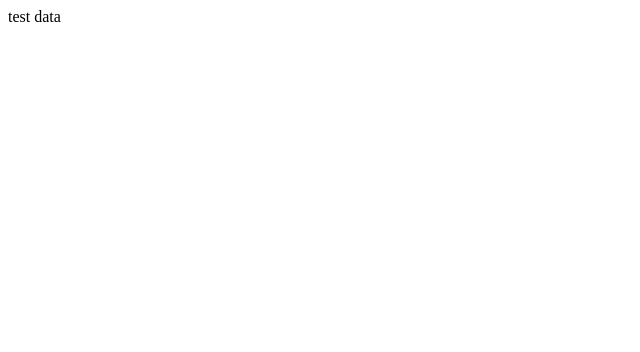
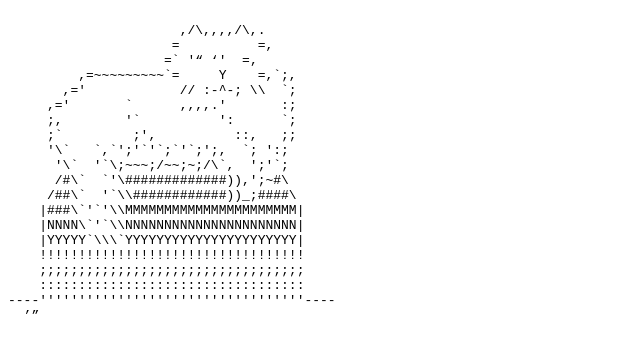
Before and after one commit to brohaus/brohaus.github.io, a plain HTML site: page index.html in a window 1280 px wide. Shown: the whole page, without its empty margins (0-640 px from the left). Drawn offline with Linux system fonts and the light colour scheme.

Commit message:
Update index.html

```diff
--- a/index.html
+++ b/index.html
@@ -1,6 +1,6 @@
 <html>
-<!--
-
+<body>
+  <pre>
                       ,/\,,,,/\,.
                      =          =,
                     =` '<Q> <Q>'  =,
@@ -20,9 +20,6 @@
     ;;;;;;;;;;;;;;;;;;;;;;;;;;;;;;;;;;
     ::::::::::::::::::::::::::::::::::
 ----''''''''''''''''''''''''''''''''''----
-
--->
-<body>
-  <p>test data</p>
+  </pre>
 </body>
 </html>
```
